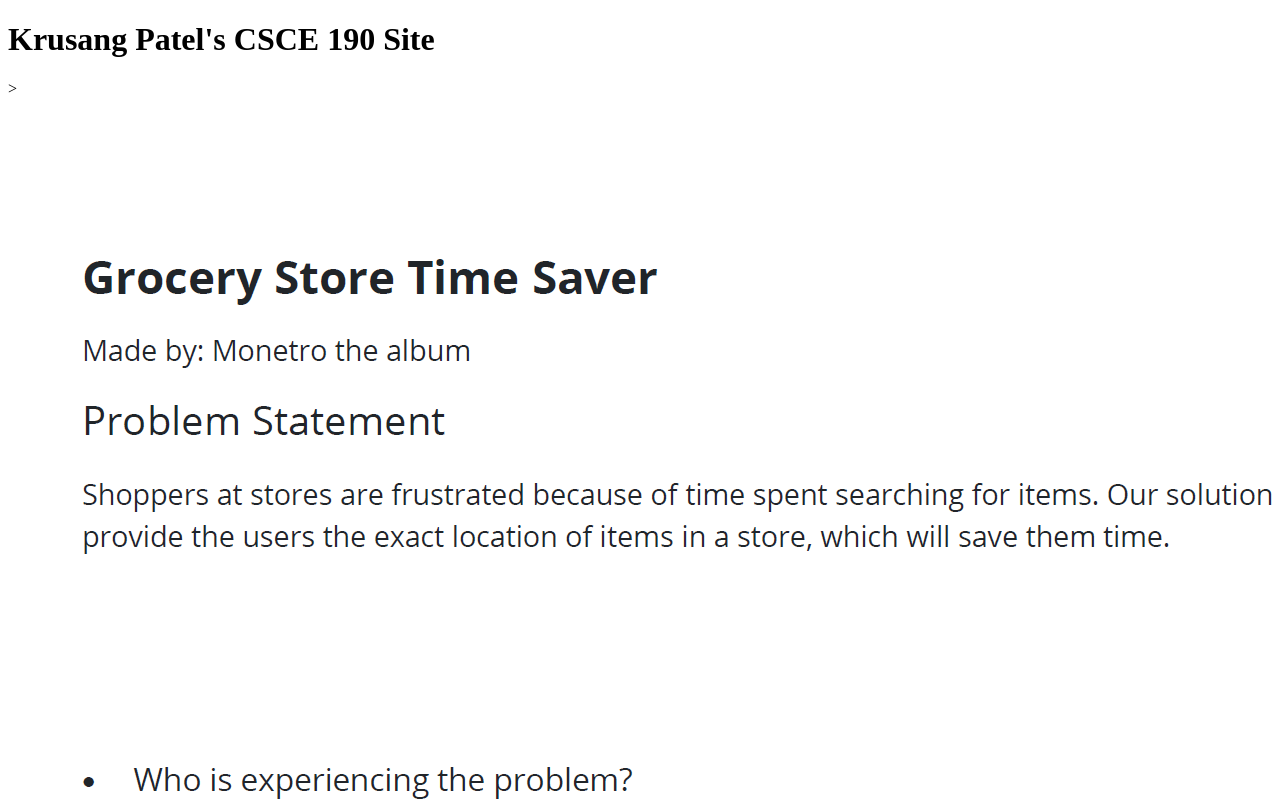
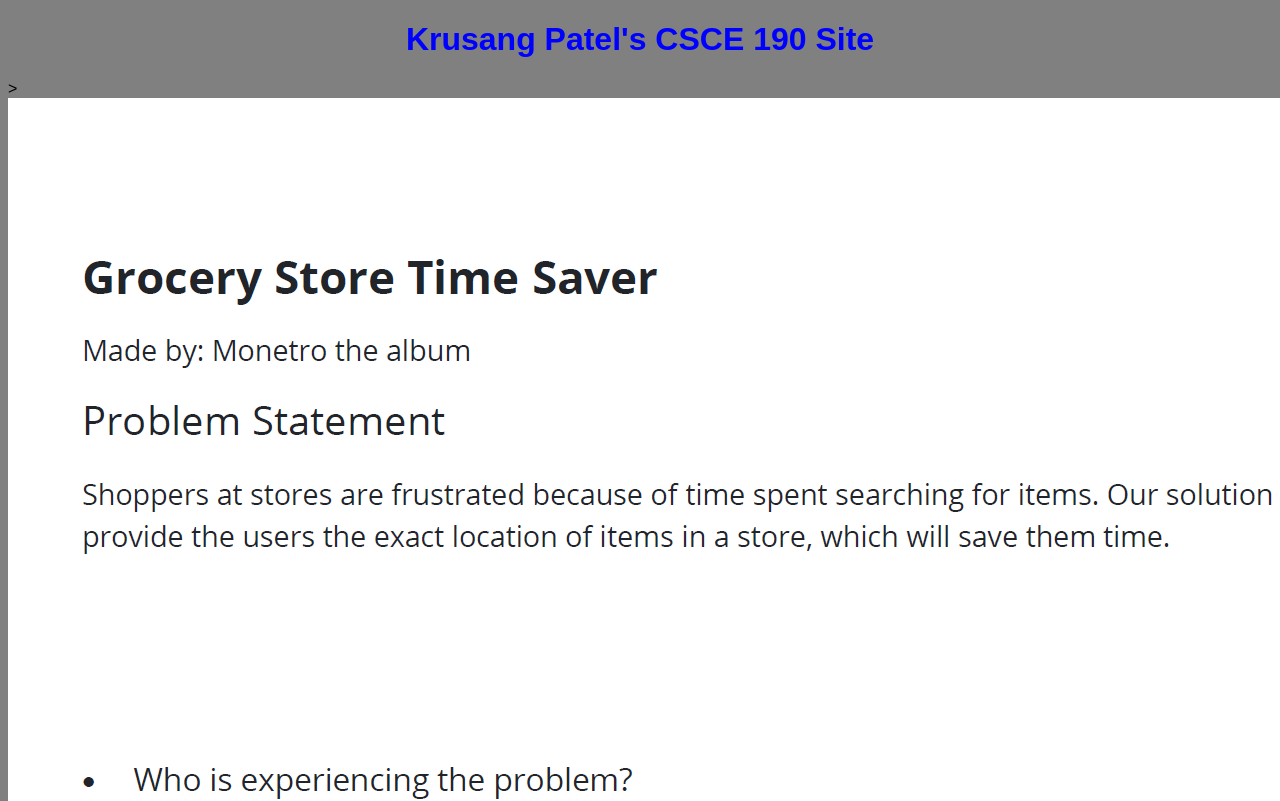
Before and after one commit to krusang/krusang.github.io, a plain HTML site: page index.html in a window 1280 px wide. Shown: the top 801 px of the page. Drawn offline with Linux system fonts and the light colour scheme.

Commit message:
Add files via upload

```diff
--- a/index.html
+++ b/index.html
@@ -2,6 +2,7 @@
 <html>
     <head>
         <title>KRUSANG'S CSCE 190 WEBSITE</title>
+        <link rel="stylesheet" href="styles.css">
     </head>
           <h1>Krusang Patel's CSCE 190 Site</h1>
             <!-- Problem Statement-->>
--- /dev/null
+++ b/styles.css
@@ -0,0 +1,10 @@
+body {
+    background:grey;
+    font-family:Arial, Helvetica;
+}
+
+h1 {
+    color:blue;
+    text-align:center;
+
+}
```
